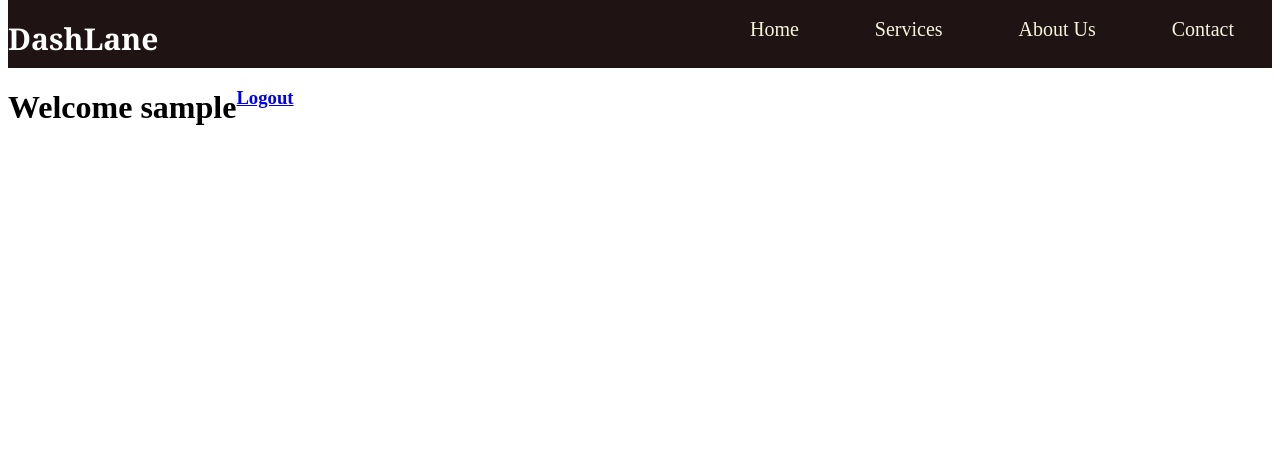
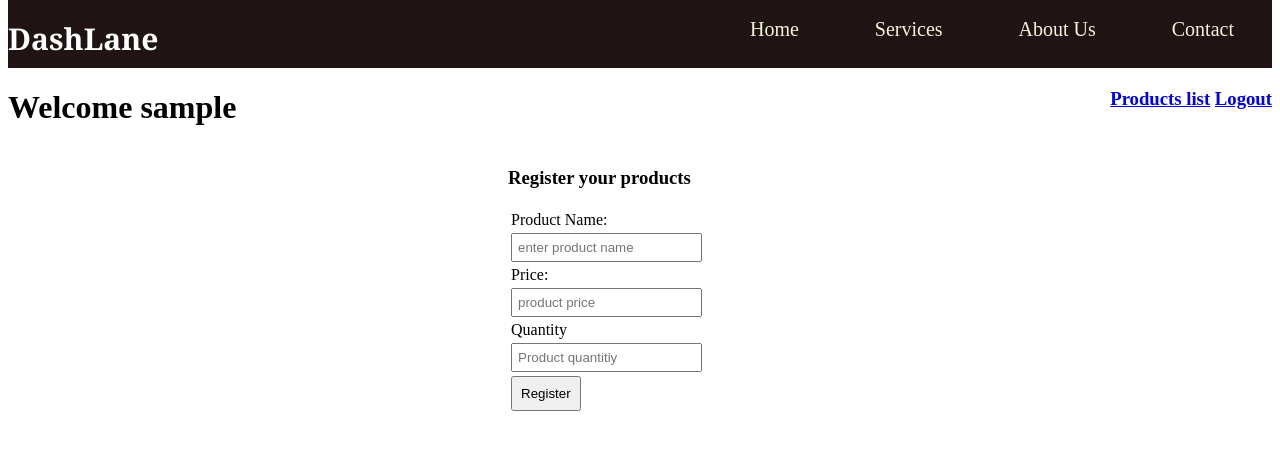
Before and after one commit to ronklubega/Drug-mananagement-system, a PHP site: page / in a window 1280 px wide. Shown: the top 450 px of the page. Run offline with PHP 8.4, Linux system fonts and the light colour scheme; the visitor is signed in with stand-in values (Sample User, id 1).

Commit message:
added new pages

```diff
--- a/database.php
+++ b/database.php
@@ -1,4 +1,4 @@
 <?php
 session_start();
-$conn = mysqli_connect("localhost","root","","login");
+$conn = mysqli_connect("localhost","root","","login")or die(mysqli_error($mysqli));
 ?>
--- a/important.php
+++ b/important.php
@@ -1,4 +1,6 @@
 <?php
 // echo "<pre>";
 // print_r($_POST);
+// $name = mysqli_real_escape_string($conn, $_POST['name']);
+// $email = mysqli_real_escape_string($conn, $_POST['email']);
 ?>
--- a/index.php
+++ b/index.php
@@ -1,19 +1,66 @@
 <?php
 include('head.php');
 include('database.php');
+$ptdname='';
+$ptdprice='';
+$ptdquantity='';
 if(!$_SESSION['USER_ID']){
     header("location:config.php");
     die();
 
 }
+if(isset($_GET['edit'])){
+    $prdt = $_GET['edit'];
+    $msql3 = mysqli_query($conn, "select * from products where id ='$prdt'");
+    $ptd = mysqli_fetch_assoc($msql3);
+    $ptdname = $ptd['productname'];
+    $ptdprice =$ptd['price'];
+    $ptdquantity =$ptd['quantity'];
+}
 ?>
-<div class="index">
+<!DOCTYPE html>
+<html lang="en">
+<head>
+    <meta charset="UTF-8">
+    <meta http-equiv="X-UA-Compatible" content="IE=edge">
+    <meta name="viewport" content="width=device-width, initial-scale=1.0">
+    <title>Document</title>
+</head>
+<body>
     <div>
         <h1>Welcome <?php echo $_SESSION['USER_NAME']; ?></h1>
-    </div>
-    <div>
-        <h3>
-           <a href="logout.php"> Logout</a>
+        <h3 style="text-align:right; margin-top:-60px;">
+        <a href="productlist.php">Products list</a>
+           <a href="logout.php" > Logout</a>
         </h3>
     </div>
-</div>
+    <div style="padding-top:20px; padding-left:500px;">
+    <h3>Register your products</h3>
+    <form action="register.php" method="POST">
+        <table>
+            <tr>
+                <td>Product Name:</td>
+            </tr>
+            <tr>
+                <td><input type="text" name="productname" placeholder="enter product name" style="padding:5px;" required value="<?php echo $ptdname;?>"></td>
+            </tr>
+            <tr>
+                <td>Price:</td>
+            </tr>
+            <tr>
+                <td><input type="number" name="price" placeholder="product price" size="40" style="padding:5px;" required value="<?php echo $ptdprice;?>"></td>
+            </tr>
+            <tr>
+                <td>Quantity</td>
+            </tr>
+            <tr>
+                <td><input type="number" name="quantity" placeholder="Product quantitiy" size="50" style="padding:5px;" required value="<?php echo $ptdquantity;?>"></td>
+            </tr>
+            <tr>
+                <td><button type="submit" name="registerproducts"  style="padding:8px;">Register</button></td>
+            </tr>
+        </table>
+</form>
+    </div>
+</body>
+</html>
--- a/mycss.css
+++ b/mycss.css
@@ -30,6 +30,20 @@ color: beige;
 padding-left: 500px;
 padding-top:80px;
 }
-.index{
-    display:inline-flex;
+.producttable h2{
+    text-align: center;
 }
+.producttable table{
+    font-family: arial, sans-serif;
+    border-collapse: collapse;
+    width: 100%;
+}
+.producttable td, th {
+    border: 1px solid #dddddd;
+    text-align: left;
+    padding: 8px;
+  }
+.producttable tr:nth-child(even) {
+    background-color: #dddddd;
+    color: black;
+  }
```
Also changed, not shown: config.php (+6 -1 lines), dashlane.php (+6 -1 lines), defaultnav.php (added, +22 -0 lines), process.php (added, +14 -0 lines), productlist.php (added, +50 -0 lines), register.php (+17 -5 lines).
